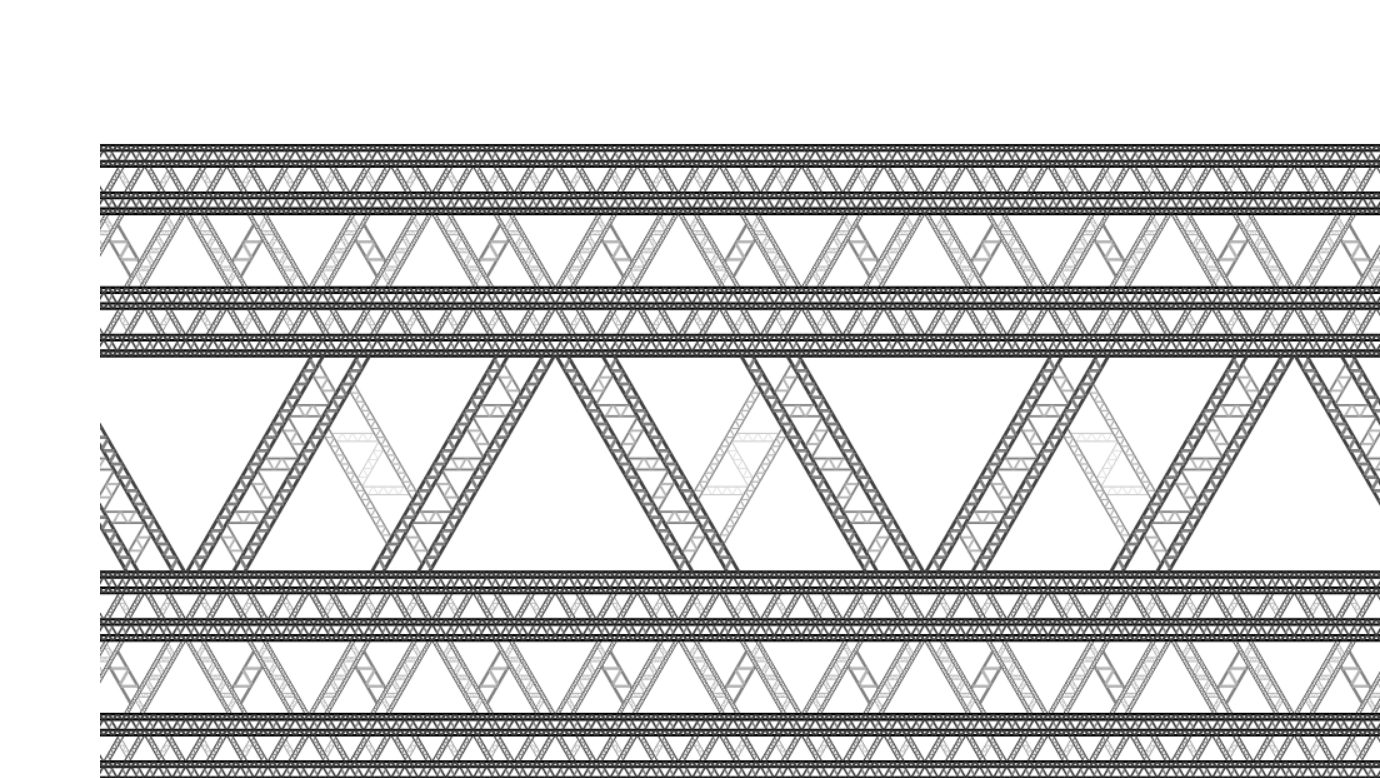
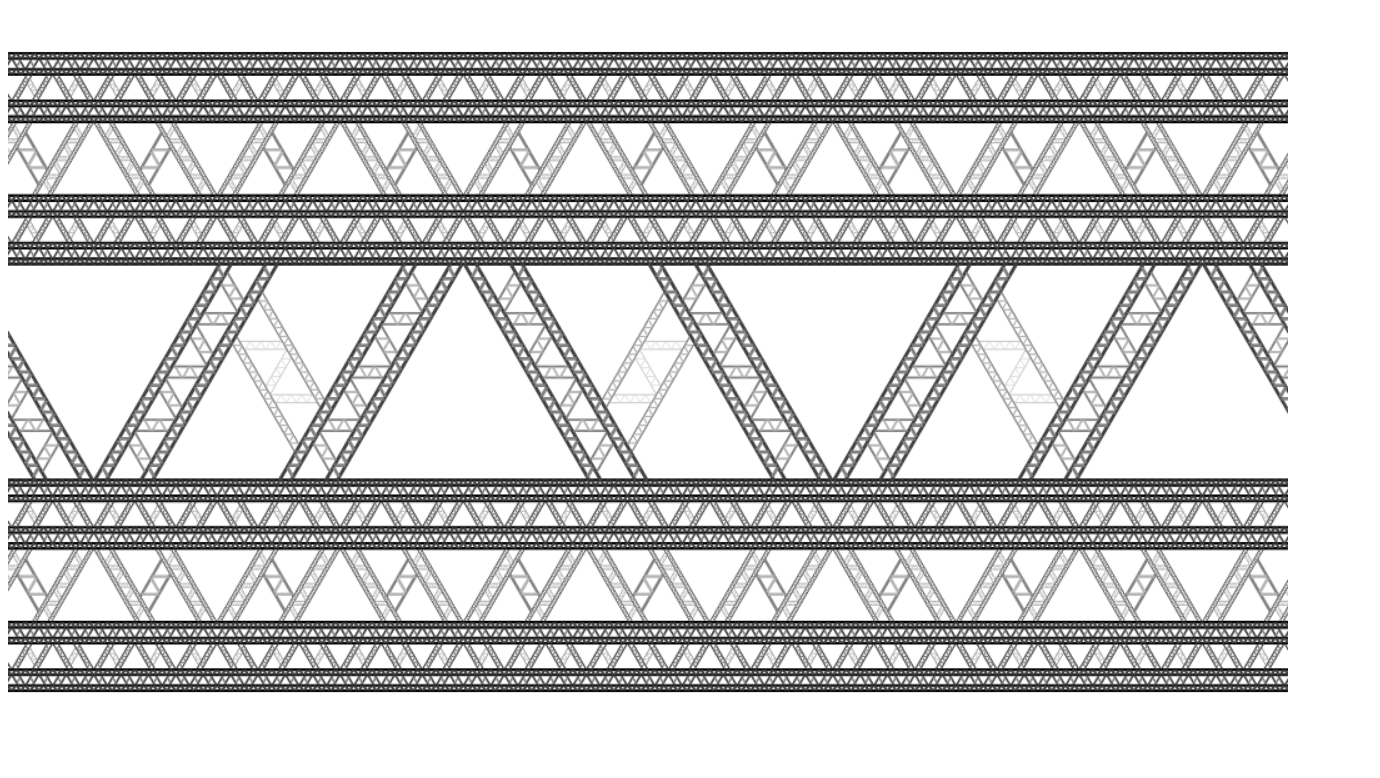
Before and after one commit to qiqi/truss-demo, a plain HTML site: page index.html in a window 1280 px wide. Shown: the part 190-968 px from the top of the page, 1380 px wide, since content can reach past the window. Drawn offline with Linux system fonts and the light colour scheme.

Commit message:
Update index.html

```diff
--- a/index.html
+++ b/index.html
@@ -8,7 +8,7 @@
     body {
         width: 100%;
         height: 100%;
-        margin: 50px;
+        margin-top: 50px 0px 50px 0px;
         padding:0;
     }
     canvas#canvas {
```
